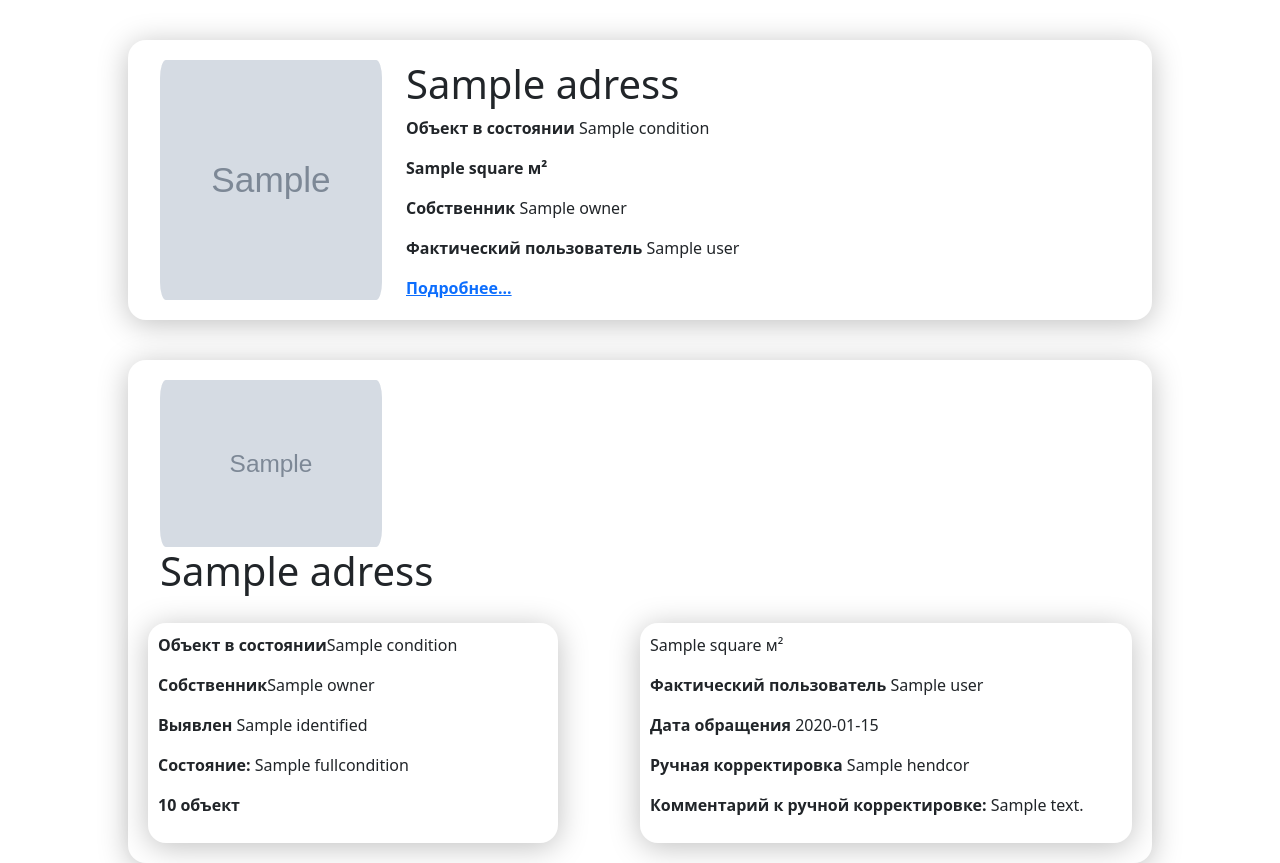
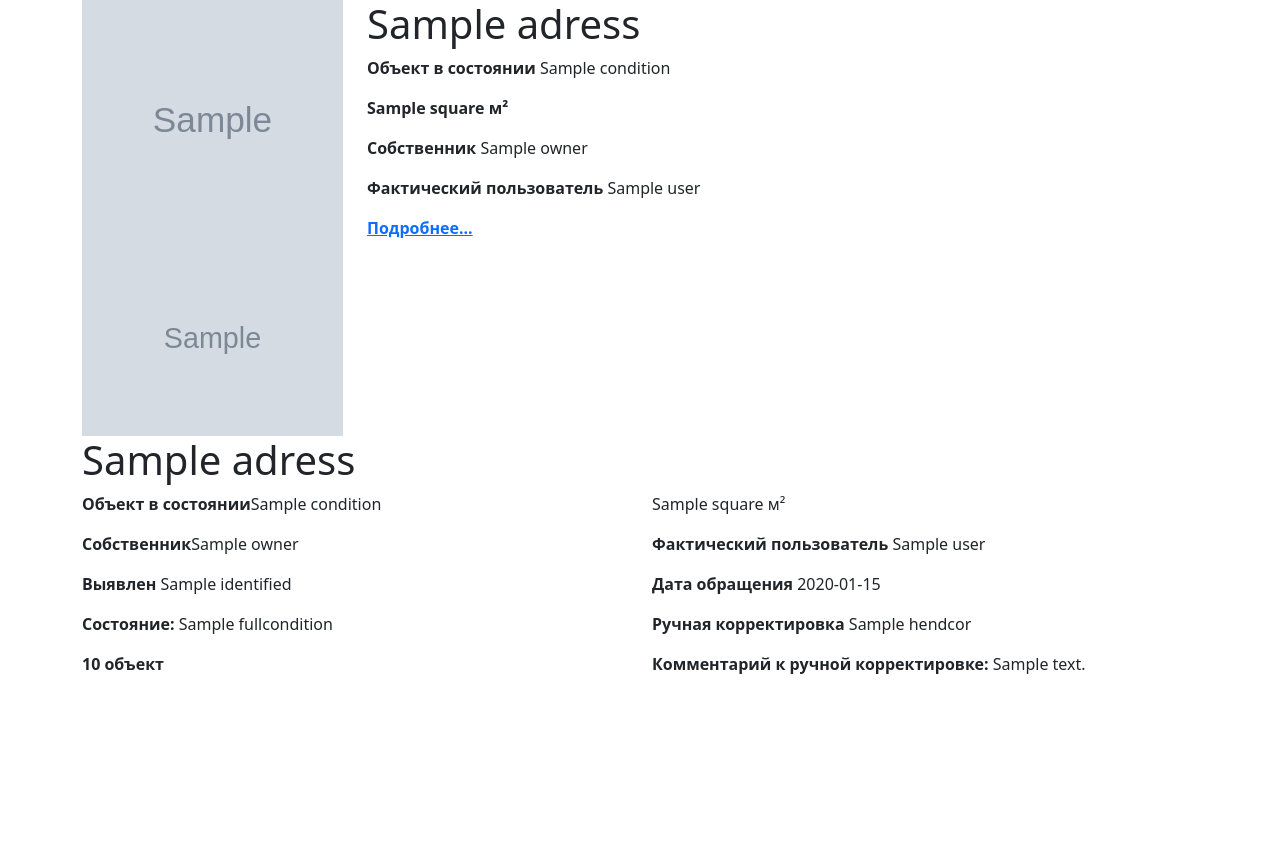
Before and after one commit to alkokovad/OO_hackathon, a Python web app: template Templates/card.html in a window 1280 px wide. After the commit the page ends 674 px from the top, so only its background shows below. Run offline with Jinja, Linux system fonts and the light colour scheme; the template is opened without the code that fills it: most values are stand-ins (such as "Sample title", 1, 10 or a date in 2020); grey boxes marked "Sample" are stand-in pictures.

Commit message:
Add cards

```diff
--- a/Templates/card.html
+++ b/Templates/card.html
@@ -7,39 +7,6 @@
     <title>Главная</title>
     <link href="https://cdn.jsdelivr.net/npm/bootstrap@5.3.0-alpha3/dist/css/bootstrap.min.css" rel="stylesheet"
           integrity="sha384-KK94CHFLLe+nY2dmCWGMq91rCGa5gtU4mk92HdvYe+M/SXH301p5ILy+dN9+nJOZ" crossorigin="anonymous">
-    <style>
-        * {
-            margin: 0;
-            padding: 0;
-        }
-
-        body {
-            background: white;
-            margin: 0 10% 0 10%;
-
-        }
-
-        img {
-            border-radius: 18px;
-            max-height: 300px;
-        }
-
-        .mini-card, .full-card {
-            border-radius: 18px;
-            box-shadow: 0px 4px 30px rgba(0, 0, 0, 0.25);
-            padding: 20px;
-            margin-top: 40px;
-        }
-
-        .leftsect, .rightsect {
-            margin-top: 20px;
-            border-radius: 18px;
-            box-shadow: 0px 4px 30px rgba(0, 0, 0, 0.25);
-            padding: 10px;
-        }
-
-
-    </style>
 </head>
 <body>
 <!--Блок мини-карточки-->
@@ -59,8 +26,6 @@
             </div>
         </div>
     </div>
-
-
 </div>
 
 <!--Блок полной карточки-->
@@ -93,6 +58,7 @@
         </div>
     </div>
 </div>
+
 <script src="https://cdn.jsdelivr.net/npm/bootstrap@5.3.0-alpha3/dist/js/bootstrap.bundle.min.js"
         integrity="sha384-ENjdO4Dr2bkBIFxQpeoTz1HIcje39Wm4jDKdf19U8gI4ddQ3GYNS7NTKfAdVQSZe"
         crossorigin="anonymous"></script>
```
Also changed, not shown: Static/css/card.css (+16 -7 lines).
